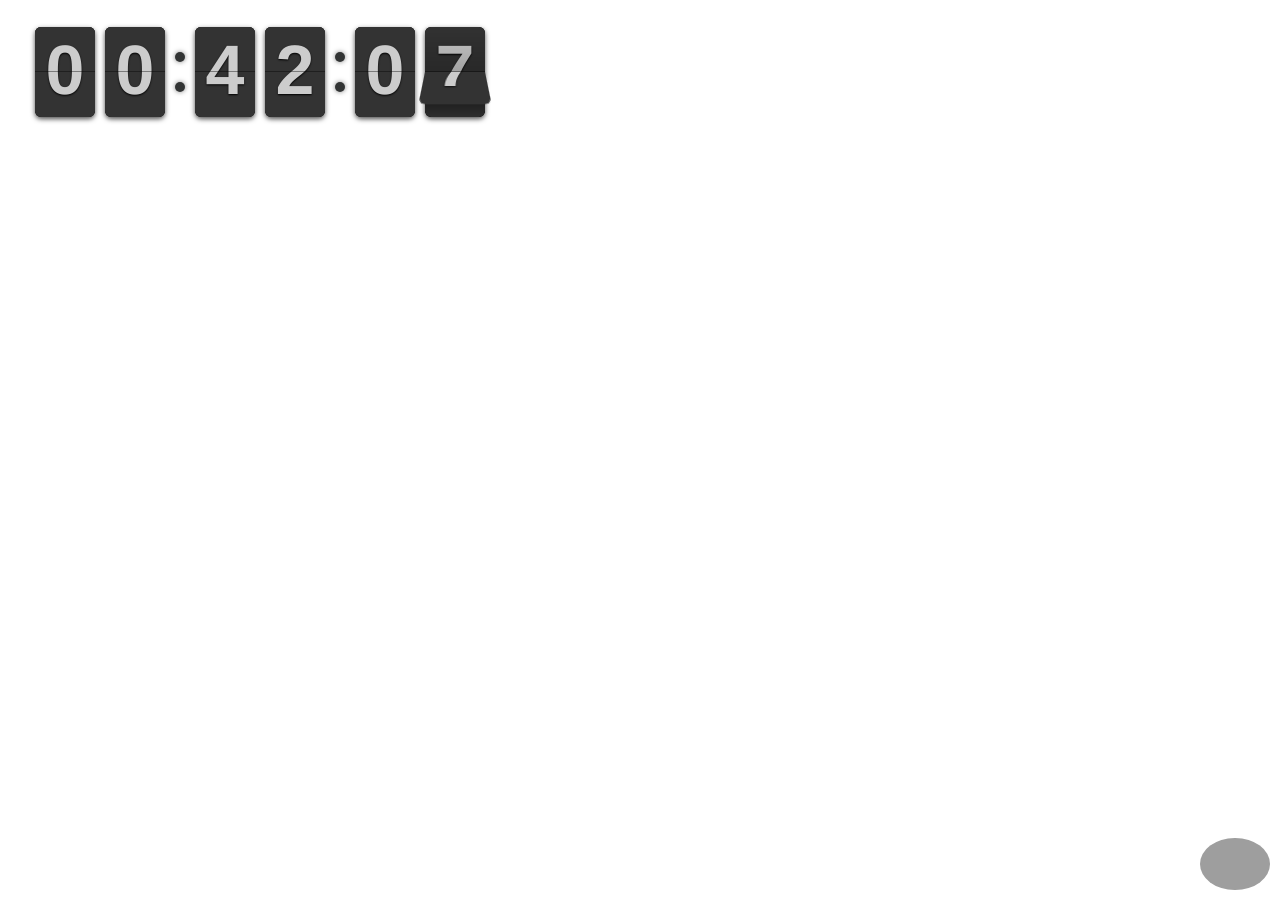
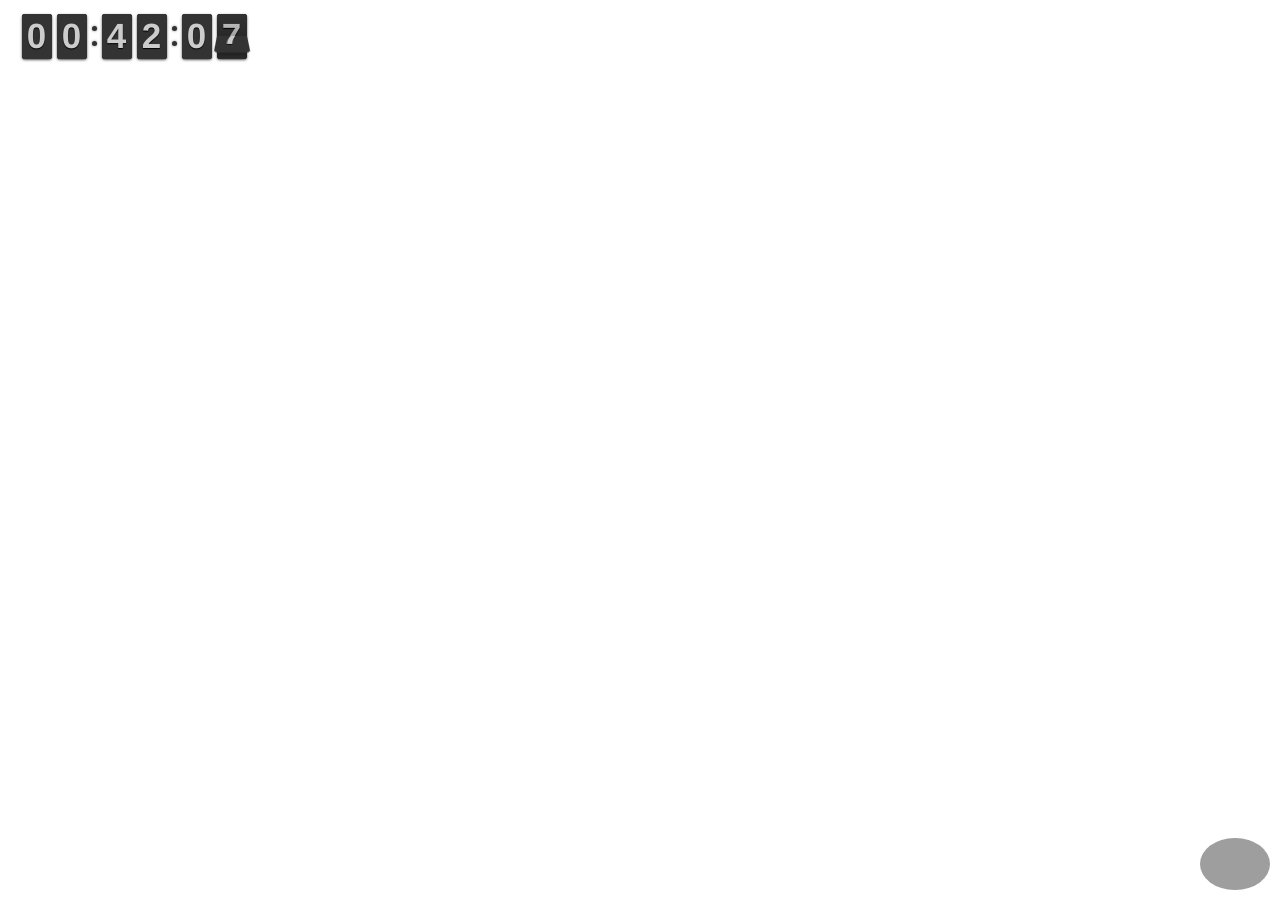
Before and after one commit to TreinoeDieta/Website-Mobile, a Jekyll site: the page relogio/index.html, which Jekyll copies as it is, in a window 1280 px wide. Built offline with Jekyll 4.4.1, drawn with Linux system fonts in a browser that asks for light colours; grey boxes are pictures that could not be loaded.

Commit message:
Update index.html

```diff
--- a/relogio/index.html
+++ b/relogio/index.html
@@ -34,6 +34,10 @@
 		<link rel="stylesheet" href="compiled/flipclock.css">
 		<script src="compiled/jquery.min.js"></script>
 		<script src="compiled/flipclock.js"></script>
+		<style>.clock{
+zoom: 0.5;
+-moz-transform: scale(0.5)
+}</style>
 	</head>
 	<body>
 		<center><div class="clock" style="margin:2em;"></div>
```
